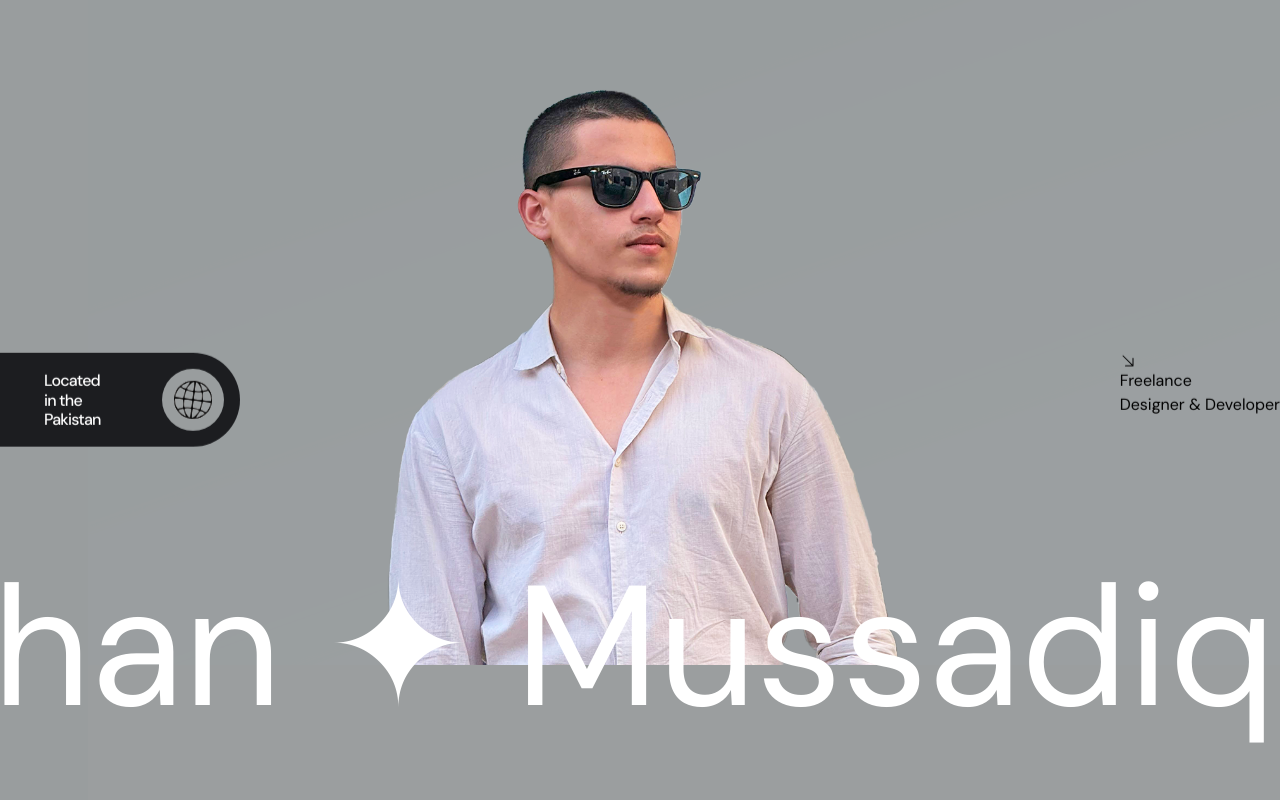
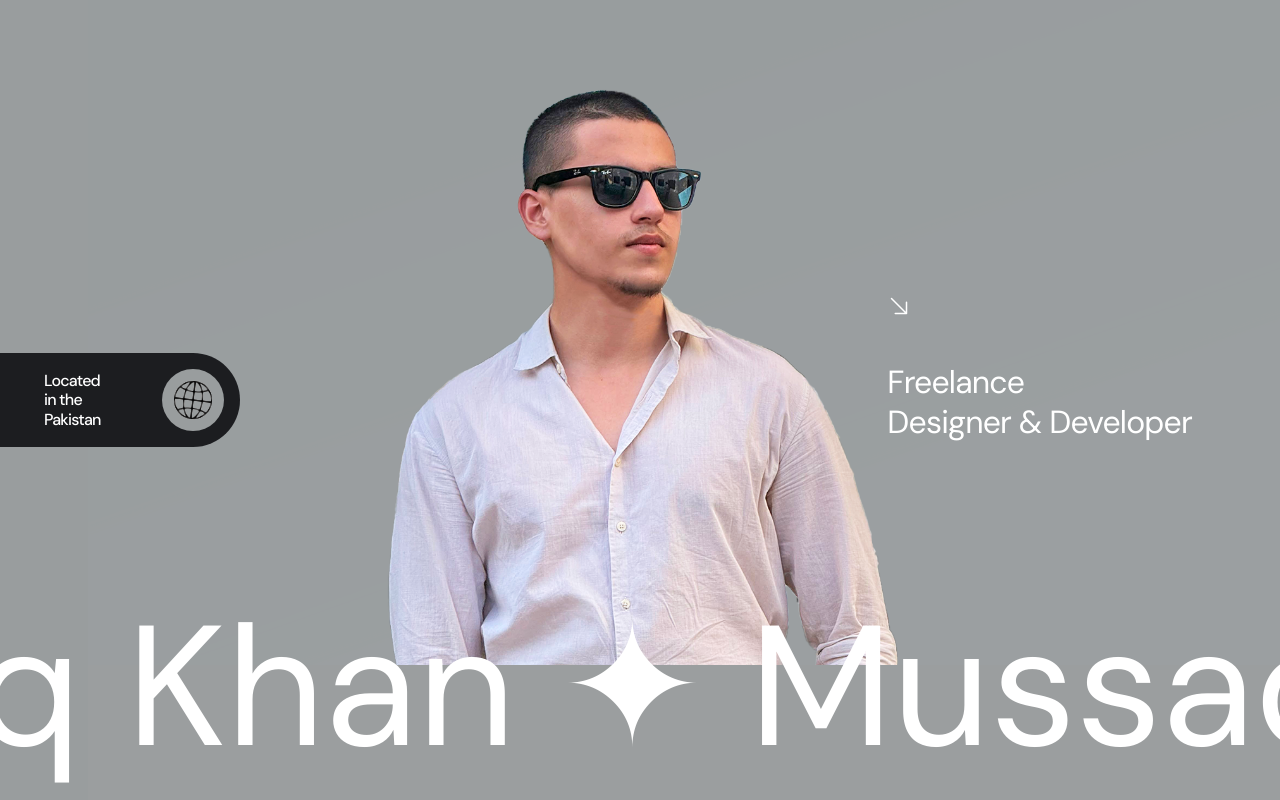
Before and after one commit to mussadiqkhan6886/portfolionew, a Next.js app: page / in a window 1280 px wide. Built offline with nearby package versions, Linux system fonts and the light colour scheme.

Commit message:
right section done now header

```diff
--- a/components/ui/HeroLoopName.tsx
+++ b/components/ui/HeroLoopName.tsx
@@ -119,7 +119,7 @@ const CurvedLoop: FC<CurvedLoopProps> = ({
       onPointerLeave={endDrag}
     >
       <svg
-        className="select-none w-full overflow-visible block aspect-[100/12] absolute bottom-0 capitalize text-[12rem] leading-none"
+        className="select-none w-full overflow-visible block aspect-[100/12] absolute -bottom-10 capitalize text-[12rem] leading-none"
         viewBox="0 0 1440 120"
       >
         <text ref={measureRef} xmlSpace="preserve" style={{ visibility: 'hidden', opacity: 0, pointerEvents: 'none' }}>
--- a/sections/Hero.tsx
+++ b/sections/Hero.tsx
@@ -5,12 +5,12 @@ import { HiArrowDownRight, HiOutlineGlobeAlt } from 'react-icons/hi2'
 
 const Hero = () => {
   return (
-    <section style={{backgroundImage: `URL(${"/img3.png"})`, backgroundSize: "contain", backgroundPosition: "top", backgroundRepeat: "no-repeat"}} className="w-full h-screen relative bg-gray/98">
+    <section style={{backgroundImage: `URL(${"/img3.png"})`, backgroundSize: "contain", backgroundPosition: "top", backgroundRepeat: "no-repeat"}} className="w-full h-screen relative bg-gray/98 overflow-hidden">
       <div className="absolute w-22 h-screen left-0 bg-gray" />
-      <div className="absolute flex justify-between w-full left-1/2 top-1/2 -translate-x-1/2 -translate-y-1/2">
+      <div className="absolute flex justify-between w-full left-1/2 top-1/2 -translate-x-1/2 -translate-y-1/2 h-37 items-center">
         <div className="bg-text text-white flex p-4 rounded-r-full items-center justify-between w-60">
           <div className="w-[50%] ml-7">
-            <h2 className='leading-[1.2] font-medium tracking-tighter'>Located <br /> in the <br /> Pakistan</h2>
+            <p className='leading-[1.2] font-medium tracking-tighter'>Located <br /> in the <br /> Pakistan</p>
           </div>
           <div className="w-[30%] flex justify-end">
             <div className='bg-gray aspect-square w-full flex items-center justify-center rounded-full '>
@@ -18,18 +18,16 @@ const Hero = () => {
             </div>
           </div>
         </div>
-        <div>
-          <HiArrowDownRight />
-          <div>
-            <h2>Freelance <br /> Designer & Developer</h2>
-          </div>
+        <div className="flex flex-col mb-16 h-full justify-between pr-22">
+          <HiArrowDownRight size={24} color='white' />
+          <h2 className="text-white text-[32px] leading-tight tracking-tight">Freelance <br /> Designer & Developer</h2>
         </div>
       </div>
         <CurvedLoop
           marqueeText="Mussadiq Khan ✦"
           speed={2}
           curveAmount={0}
-          direction="right"
+          direction="left"
           interactive={false}
         />
     </section>
```
